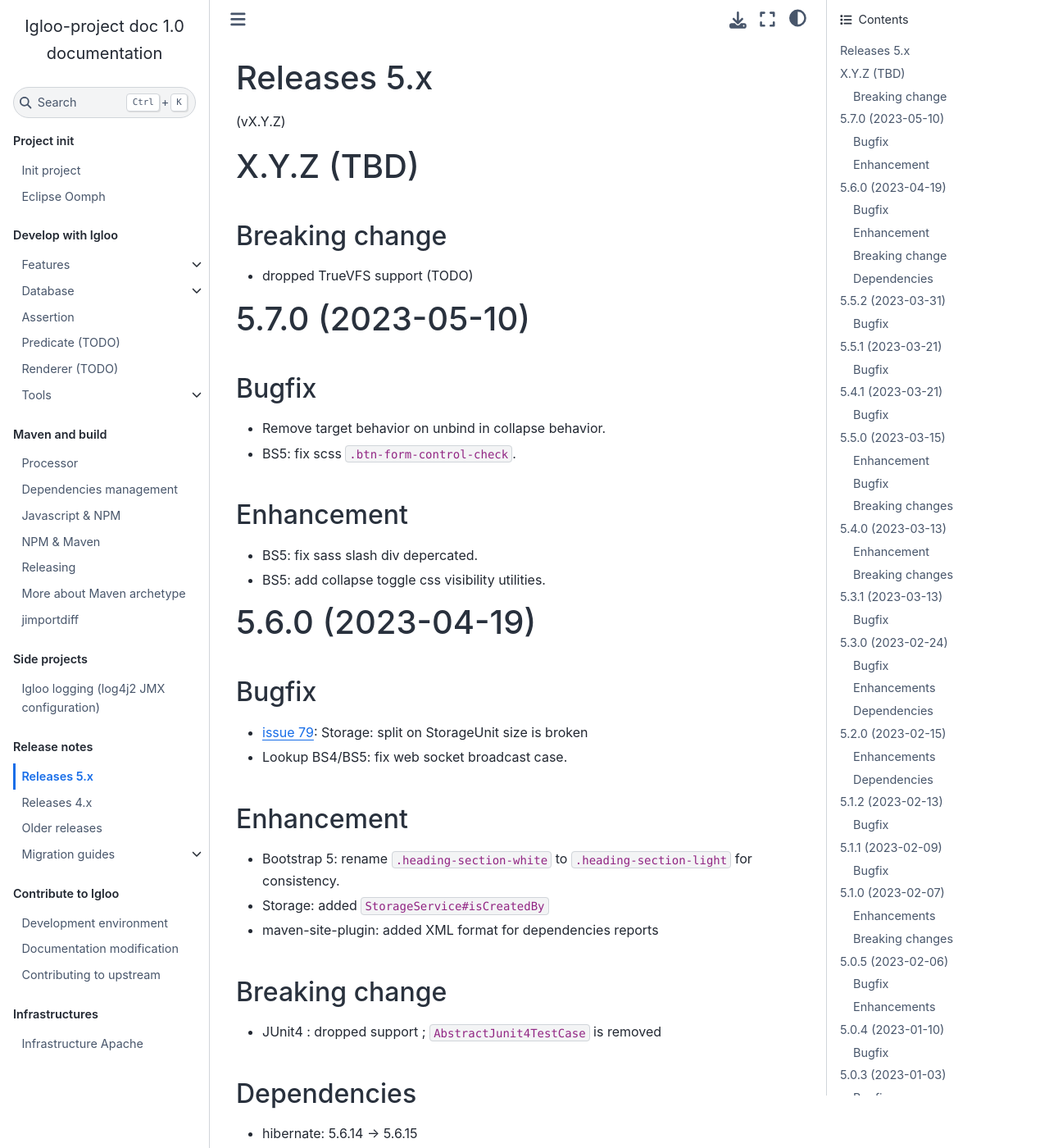
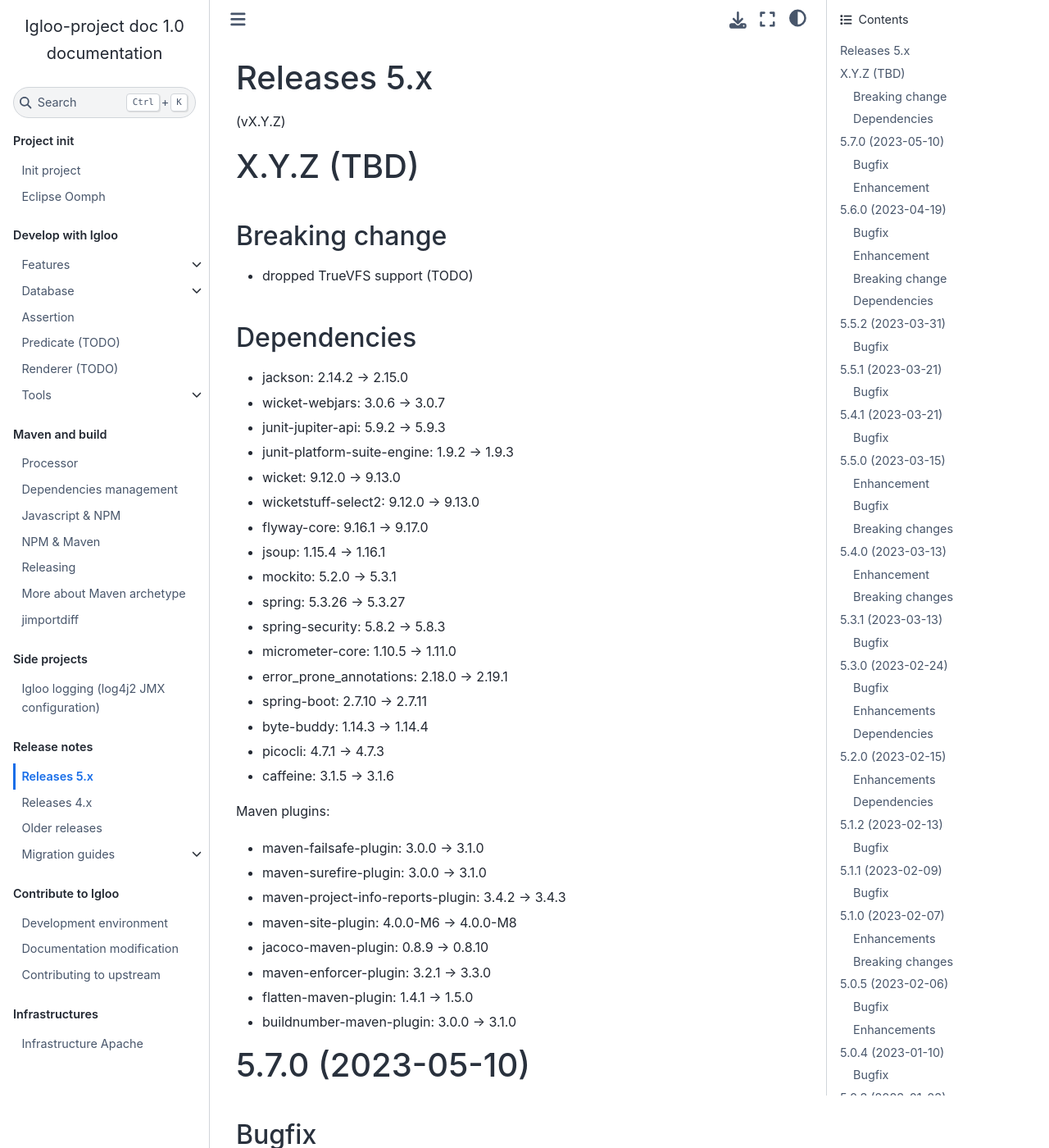
Before and after one commit to igloo-project/igloo-doc, a Sphinx documentation site: the page built from source/release-notes/releases-5.x.md, in a window 1280 px wide and 1400 px high. Shown: the whole window at 82% size. Built offline with Sphinx 7.4.7 and the Sphinx Book theme 1.1.4, drawn with Linux system fonts in a browser that asks for light colours.

Commit message:
docs updating Igloo dependencies

```diff
--- a/source/release-notes/releases-5.x.md
+++ b/source/release-notes/releases-5.x.md
@@ -7,6 +7,37 @@
 ## Breaking change
 
 * dropped TrueVFS support (TODO)
+
+## Dependencies
+
+* jackson: 2.14.2 -> 2.15.0
+* wicket-webjars: 3.0.6 -> 3.0.7
+* junit-jupiter-api: 5.9.2 -> 5.9.3
+* junit-platform-suite-engine: 1.9.2 -> 1.9.3
+* wicket: 9.12.0 -> 9.13.0
+* wicketstuff-select2: 9.12.0 -> 9.13.0
+* flyway-core: 9.16.1 -> 9.17.0
+* jsoup: 1.15.4 -> 1.16.1
+* mockito: 5.2.0 -> 5.3.1
+* spring: 5.3.26 -> 5.3.27
+* spring-security: 5.8.2 -> 5.8.3
+* micrometer-core: 1.10.5 -> 1.11.0
+* error_prone_annotations: 2.18.0 -> 2.19.1
+* spring-boot: 2.7.10 -> 2.7.11
+* byte-buddy: 1.14.3 -> 1.14.4
+* picocli: 4.7.1 -> 4.7.3
+* caffeine: 3.1.5 -> 3.1.6
+
+Maven plugins:
+
+* maven-failsafe-plugin: 3.0.0 -> 3.1.0
+* maven-surefire-plugin: 3.0.0 -> 3.1.0
+* maven-project-info-reports-plugin: 3.4.2 -> 3.4.3
+* maven-site-plugin: 4.0.0-M6 -> 4.0.0-M8
+* jacoco-maven-plugin: 0.8.9 -> 0.8.10
+* maven-enforcer-plugin: 3.2.1 -> 3.3.0
+* flatten-maven-plugin: 1.4.1 -> 1.5.0
+* buildnumber-maven-plugin: 3.0.0 -> 3.1.0
 
 (v5.7.0)=
 
```
